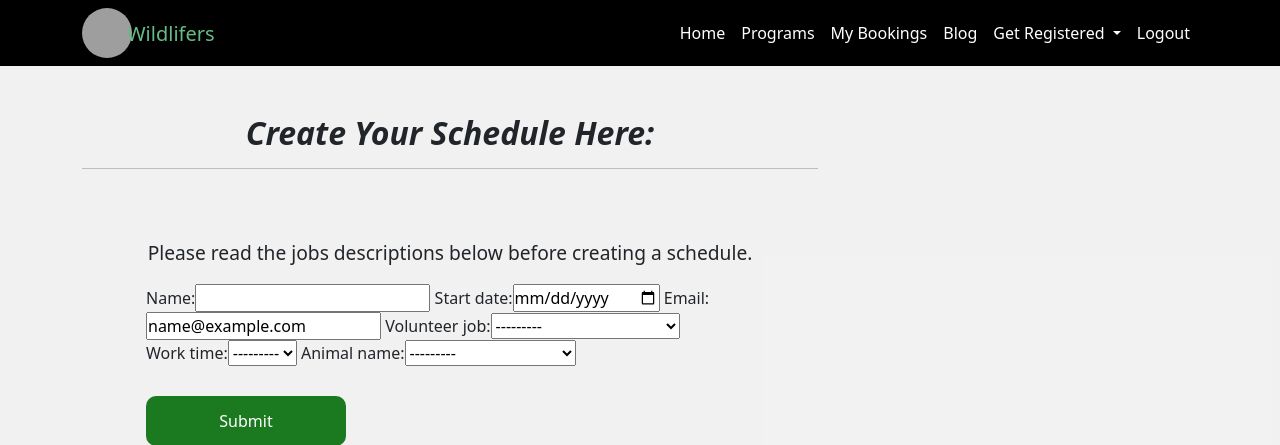
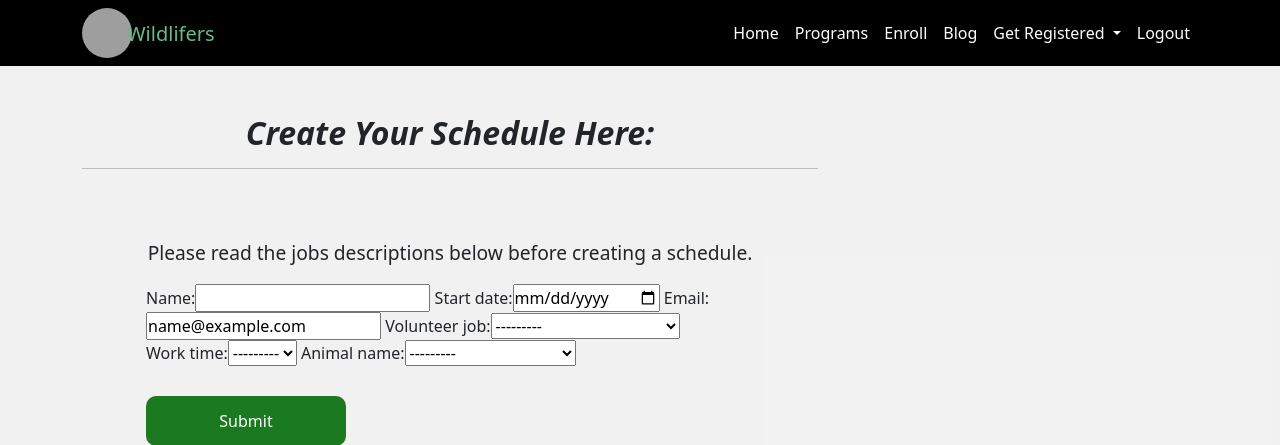
Before and after one commit to Ewie1/CI_PP4_Wildlifers, a Django app: page /enrollview in a window 1280 px wide. Shown: the top 445 px of the page. Run offline with Django 3.2, Linux system fonts and the light colour scheme; the visitor is signed in with stand-in values (Sample User, id 1); some libraries are stand-ins or nearby versions; grey boxes are pictures that could not be loaded.

Commit message:
Switch navbar links for accurate user navigation

```diff
--- a/templates/base.html
+++ b/templates/base.html
@@ -43,7 +43,7 @@
             </li>
             <!--User must be authenticated to view bookings-->
             <li class="nav-item">
-              <a class="nav-link active" href="{% url 'enrollments' %}"> My Bookings</a>
+              <a class="nav-link active" href=" {% url 'enrollview' %}">Enroll</a>
             </li>
             <li class="nav-item">
               <a class="nav-link active" href="#">Blog</a>
@@ -56,7 +56,7 @@
               <ul class="dropdown-menu" aria-labelledby="navbarDropdownMenuLink">
                 <li><a class="dropdown-item" href="{% url 'account_signup' %}">Register</a></li>
                 <li><a class="dropdown-item" href="{% url 'contact' %}">Contact</a></li>
-                <li><a class="dropdown-item" href="{% url 'enrollview' %}">Get Enrolled</a></li>
+                <li><a class="dropdown-item" href="{% url 'enrollments' %}">My bookings</a></li>
               </ul>
             </li>
             {% if user.is_authenticated %}
```
